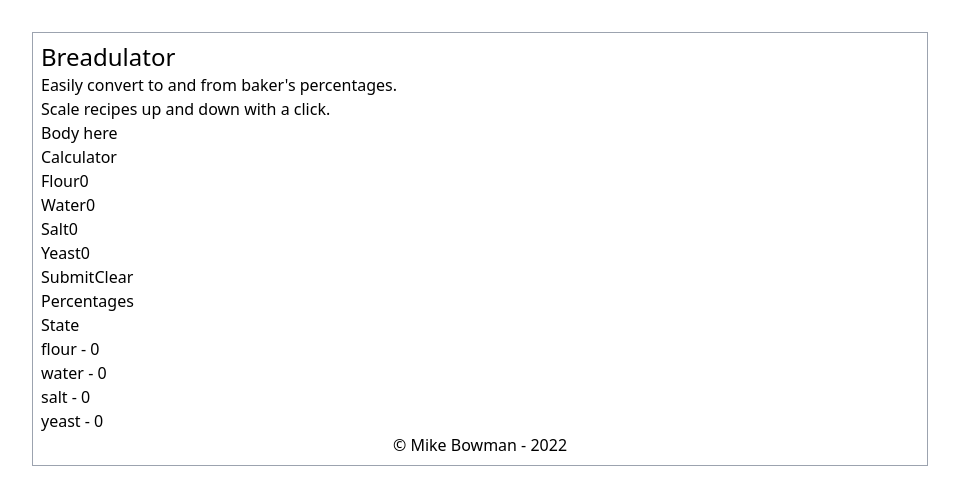
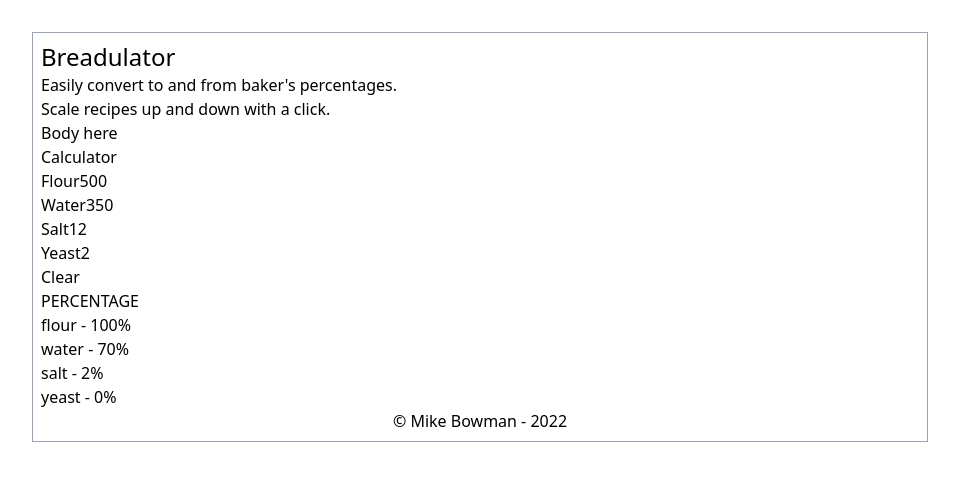
Before and after one commit to bowmanmike/breadulator, a React (Vite) app: page / in a window 1280 px wide. Shown: the top 504 px of the page, without its empty margins (160-1119 px from the left). Built offline with nearby package versions, Linux system fonts and the light colour scheme.

Commit message:
Basic calculator working

```diff
--- a/src/components/Calculator.tsx
+++ b/src/components/Calculator.tsx
@@ -1,26 +1,23 @@
 import React, { useState } from 'react';
+import DisplayTable from './DisplayTable';
 
-interface FormState {
+export interface FormState {
   flour: number;
   water: number;
   salt: number;
   yeast: number;
 }
 
+export type CalcMode = 'WEIGHT' | 'PERCENTAGE';
+
 const Calculator = () => {
   const [values, setValues] = useState({
-    flour: 0,
-    water: 0,
-    salt: 0,
-    yeast: 0,
+    flour: 500,
+    water: 350,
+    salt: 12,
+    yeast: 2,
   } as FormState);
-
-  const submitForm = (e: React.FormEvent<HTMLFormElement>) => {
-    e.preventDefault();
-
-    console.log('submitting');
-    console.log({ values });
-  };
+  const [mode, setMode] = useState('PERCENTAGE' as CalcMode);
 
   const handleChange = (e: React.ChangeEvent<HTMLInputElement>) => {
     const val = parseInt(e.target.value);
@@ -41,9 +38,9 @@ const Calculator = () => {
   };
 
   return (
-    <>
-      <div>Calculator</div>
-      <form onSubmit={submitForm}>
+    <div>
+      <h1>Calculator</h1>
+      <div>
         {Object.keys(values).map((field) => (
           <div key={field}>
             <label htmlFor={field}>
@@ -57,23 +54,14 @@ const Calculator = () => {
             />
           </div>
         ))}
-        <button type="submit">Submit</button>
-        <button type="button" onClick={resetForm}>
-          Clear
-        </button>
-      </form>
+      </div>
+      <button type="button" onClick={resetForm}>
+        Clear
+      </button>
       <div>
-        <h1>Percentages</h1>
+        <DisplayTable data={values} mode={mode} />
       </div>
-      <div>
-        <h1>State</h1>
-        {Object.keys(values).map((k) => (
-          <div key={k}>
-            {k} - {values[k as keyof typeof values]}
-          </div>
-        ))}
-      </div>
-    </>
+    </div>
   );
 };
 
--- /dev/null
+++ b/src/components/DisplayTable.tsx
@@ -0,0 +1,20 @@
+import { FormState, CalcMode } from './Calculator';
+import { calcBakersPercentage } from '../lib/calculations';
+
+const DisplayTable = ({ data, mode }: { data: FormState; mode: CalcMode }) => (
+  <div>
+    {mode}
+    {Object.keys(data).map((ingredient) => (
+      <p key={ingredient}>
+        {ingredient} -{' '}
+        {calcBakersPercentage(
+          data.flour,
+          data[ingredient as keyof typeof data]
+        )}
+        {mode === 'WEIGHT' ? 'g' : '%'}
+      </p>
+    ))}
+  </div>
+);
+
+export default DisplayTable;
--- /dev/null
+++ b/src/lib/calculations.ts
@@ -0,0 +1,3 @@
+export function calcBakersPercentage(flour: number, other: number): number {
+  return Math.round((other / flour) * 100);
+}
```
